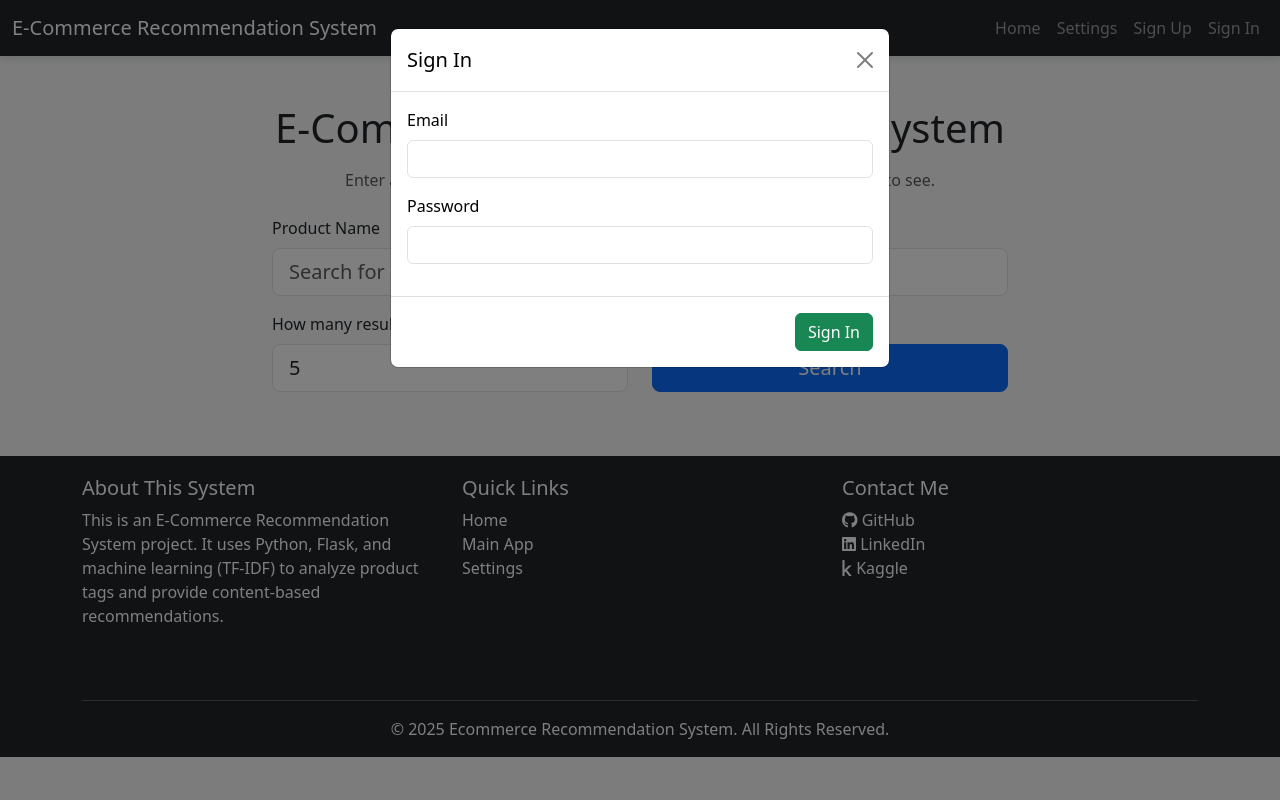
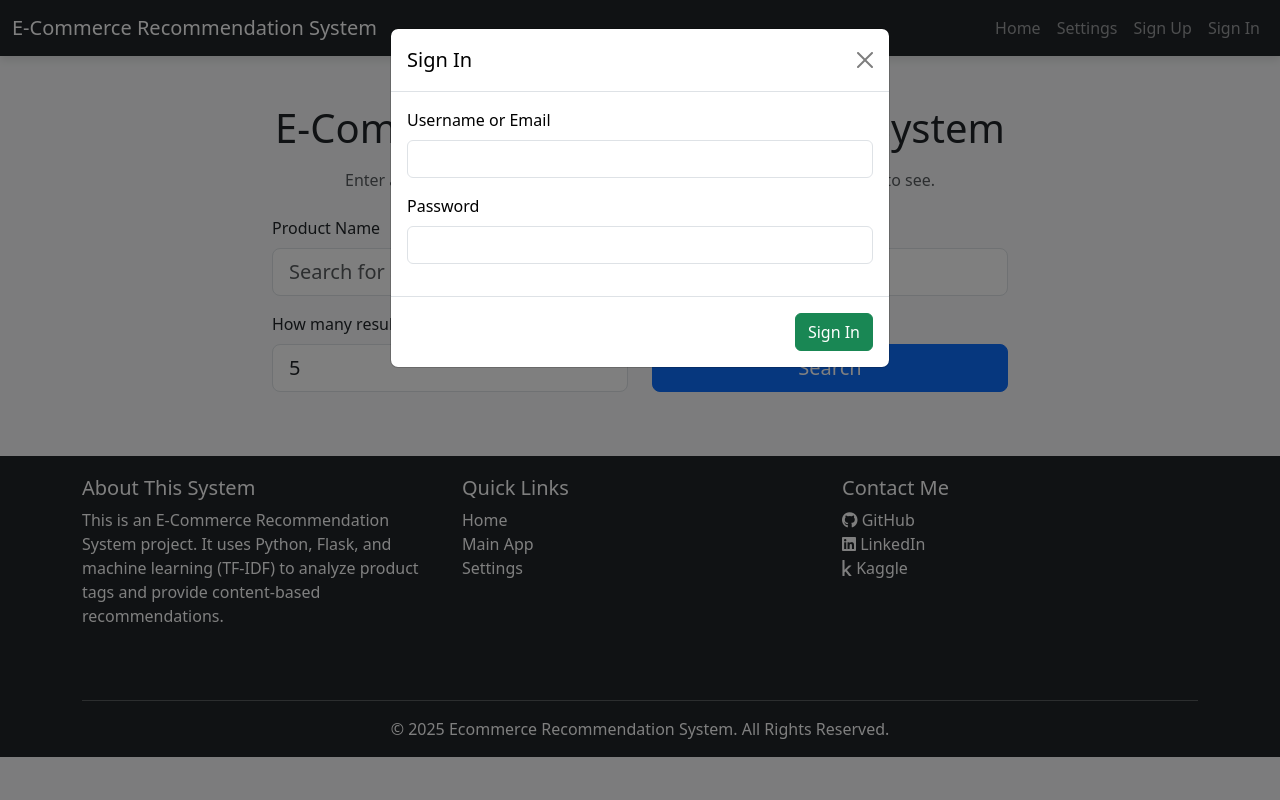
Before and after one commit to sh-kartik18/E-Commerce-Recommendation-System, a Python web app: template templates/app.html in a window 1280 px wide, after a click on "Sign In". Run offline with Jinja, Linux system fonts and the light colour scheme; the template is opened without the code that fills it, so the values that code supplies are empty.

Commit message:
Update base.html

```diff
--- a/templates/base.html
+++ b/templates/base.html
@@ -240,9 +240,9 @@
             </div>
             <div class="modal-body">
               <div class="mb-3">
-                <label for="signinEmail" class="form-label">Email</label>
+                <label for="signinEmail" class="form-label">Username or Email</label>
                 <input
-                  type="email"
+                  type="text"
                   class="form-control"
                   id="signinEmail"
                   name="email"
```
